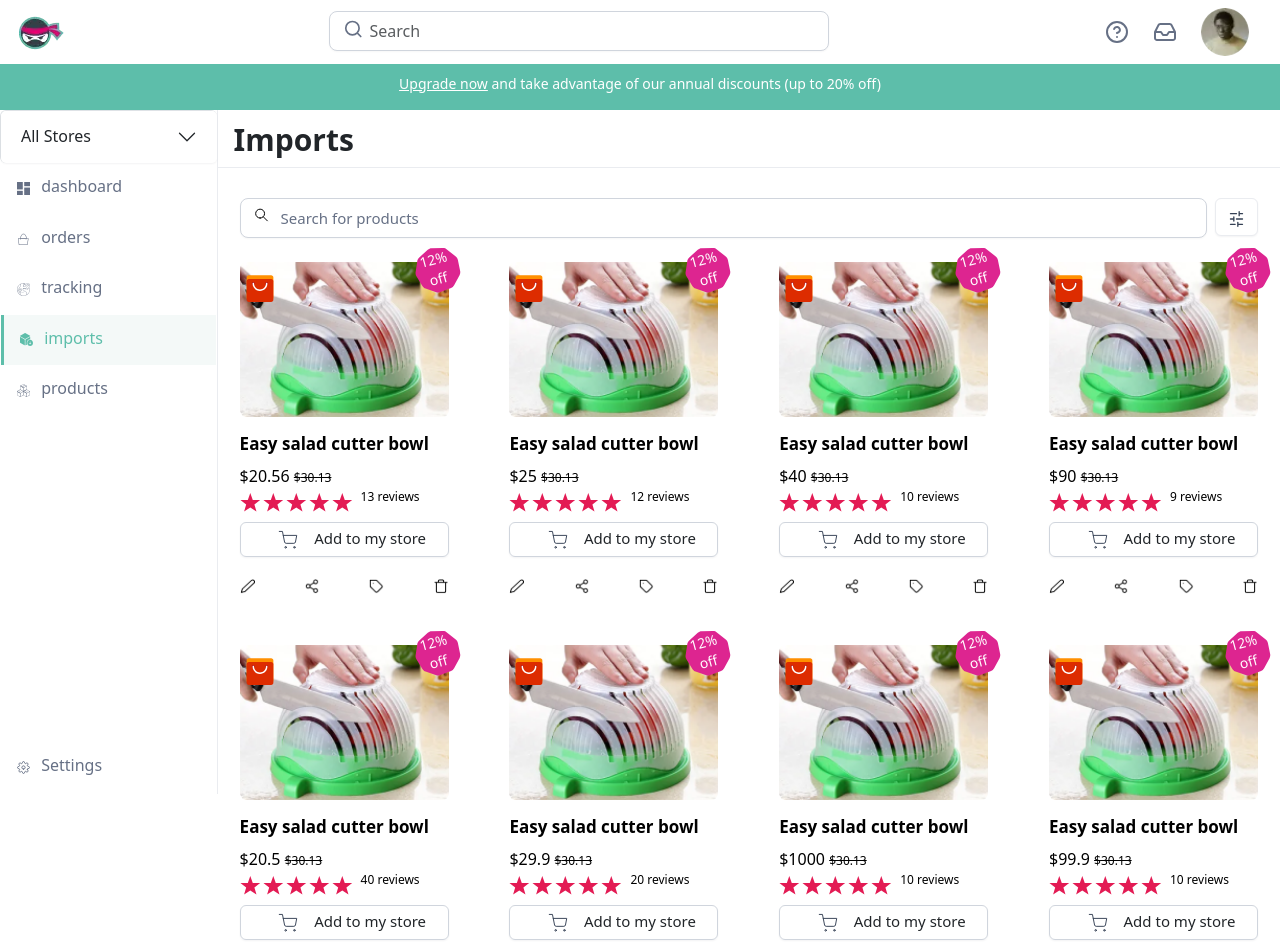
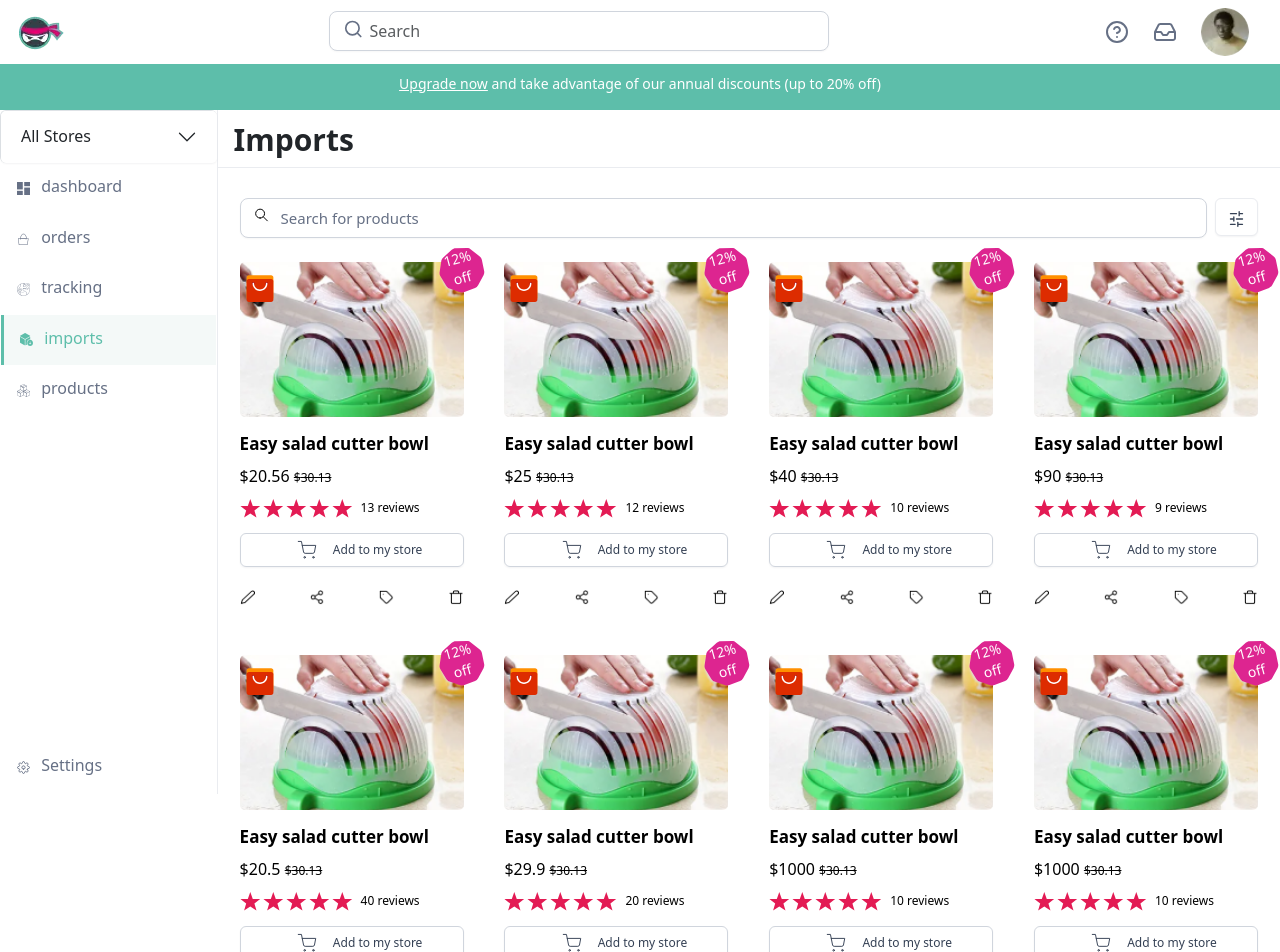
Before and after one commit to omarashrafothman/e-commerse-dashboard, a Next.js app: page /imports in a window 1280 px wide. Shown: the top 952 px of the page. Built offline with nearby package versions, Linux system fonts and the light colour scheme.

Commit message:
import update

```diff
--- a/src/components/product/Product.jsx
+++ b/src/components/product/Product.jsx
@@ -85,12 +85,12 @@ export default function Product({
           <p className="price">
             ${price} <s className="sale">${sale}</s>
           </p>
-          <div className="productReview d-flex">
+          <div className="productReview d-flex align-items-center">
             <StarRating rating={rate} Dimension={21} spacing={1} />
             <p className="">{reviews} reviews</p>
           </div>
           <div className="addBtnBox">
-            <button className="btn w-100 text-center">
+            <button className="btn w-100 text-center d-flex align-items-center justify-content-center">
               <svg
                 xmlns="http://www.w3.org/2000/svg"
                 width="20"
--- a/src/components/productDetails/ProductDetails.jsx
+++ b/src/components/productDetails/ProductDetails.jsx
@@ -23,7 +23,7 @@ export default function ProductDetails({ paramsId, segment }) {
     <div>
       <div className="main">
         <div className="container3">
-          <div className="container1 py-0">
+          <div className="container1 py-0" style={{ marginLeft: "2rem" }}>
             <Link href="/imports" className="backLink mt-3">
               <Image src={arrowLeft} />
             </Link>
--- a/src/local-json/products.json
+++ b/src/local-json/products.json
@@ -128,43 +128,7 @@
   {
     "id": 8,
     "name": "Easy salad cutter bowl",
-    "price": 99.9,
-    "sale": 30.13,
-    "rate": 5,
-    "description": "Chopper Vegetable Salad Cutter Cutting Bowl Vegetable Slices Cut Fruit for Kitchen Tools Accessories Gadgets Kitchen Items",
-    "mainImagSrc": "",
-    "secondImagSrc": "",
-    "thirdImagSrc": "",
-    "forthImagSrc": "",
-    "reviews": 10,
-    "brandName": "Chopper Vegetables",
-    "shipingTo": "Free to Australia via ePacket",
-    "supplier": "Genkent Official Store",
-    "stockStatus": "out of stock",
-    "offerPercent": "12% off"
-  },
-  {
-    "id": 9,
-    "name": "Easy salad cutter bowl",
-    "price": 99.9,
-    "sale": 30.13,
-    "rate": 5,
-    "description": "Chopper Vegetable Salad Cutter Cutting Bowl Vegetable Slices Cut Fruit for Kitchen Tools Accessories Gadgets Kitchen Items",
-    "mainImagSrc": "",
-    "secondImagSrc": "",
-    "thirdImagSrc": "",
-    "forthImagSrc": "",
-    "reviews": 10,
-    "brandName": "Chopper Vegetables",
-    "shipingTo": "Free to Australia via ePacket",
-    "supplier": "Genkent Official Store",
-    "stockStatus": "out of stock",
-    "offerPercent": "12% off"
-  },
-  {
-    "id": 10,
-    "name": "Easy salad cutter bowl",
-    "price": 99.9,
+    "price": 1000,
     "sale": 30.13,
     "rate": 5,
     "description": "Chopper Vegetable Salad Cutter Cutting Bowl Vegetable Slices Cut Fruit for Kitchen Tools Accessories Gadgets Kitchen Items",
--- a/src/pages/imports/[productId]/editproduct/layout.js
+++ b/src/pages/imports/[productId]/editproduct/layout.js
@@ -20,7 +20,6 @@ function Layout({ children }) {
   //   `/imports/[productId]/editproduct/description`,
   //   `/imports/${route.query}/editproduct/description`
   // );
-
   const editProductgNavigation = [
     { name: "product", to: `/imports/${productId}/editproduct` },
     {
--- a/src/pages/imports/[productId]/editproduct/variants.jsx
+++ b/src/pages/imports/[productId]/editproduct/variants.jsx
@@ -316,7 +316,6 @@ function variant() {
               <th scope="col" className="dataWithImage">
                 <div className="d-flex align-items-center">
                   <label class="control control-checkbox m-0 ">
-                    Use all
                     <input type="checkbox" />
                     <div class="control_indicator"></div>
                   </label>
--- a/src/styles/globals.css
+++ b/src/styles/globals.css
@@ -128,6 +128,7 @@ p.warning {
 }
 .container1 {
   flex-basis: 100%;
+
   padding: 0 22px;
   padding-top: 4rem;
 }
@@ -1489,7 +1490,8 @@ tr td div .orderImage img {
   width: 100%;
 }
 .productBox {
-  width: 209px;
+  /* width: 209px; */
+  width: 22%;
   background-color: var(--white-color);
   margin-bottom: 3rem;
   position: relative;
@@ -1530,14 +1532,14 @@ tr td div .orderImage img {
   text-decoration-line: strikethrough !important;
 }
 .productReview {
-  margin-top: -1rem;
+  margin-top: -1.5rem;
 }
 .productReview p {
   font-size: 15px !important;
 
   font-weight: 400 !important;
   color: var(--black-color);
-  line-height: 35px !important;
+  margin-top: 1.2rem;
   margin-left: 0.5rem !important;
 }
 
@@ -1545,7 +1547,8 @@ tr td div .orderImage img {
   width: 100%;
 }
 .addBtnBox button {
-  font-size: 15px;
+  font-size: 12px;
+  color: #344054;
   width: 98%;
   font-weight: 500;
   line-height: 18px;
@@ -1576,7 +1579,7 @@ tr td div .orderImage img {
   /* transform: rotate(-15deg); */
   /* border-radius: 10px; */
   top: -4%;
-  left: 84%;
+  left: 89%;
 }
 .saleBoxp {
   position: absolute;
@@ -1667,15 +1670,16 @@ tr td div .orderImage img {
 .productDetailsContainer {
   margin-top: 24px;
 
+  margin-left: 2rem;
   flex-wrap: wrap;
   display: flex;
 }
 .productDetailsContainer .productDetailsMedia {
-  width: 35%;
+  width: 40%;
 }
 .productDetailsContainer .productDetailsMedia .bigMediaBox {
-  width: 426px;
-  height: 406px;
+  width: 426px !important;
+  height: 406px !important;
 }
 .productDetailsContainer .productDetailsMedia .bigMediaBox img {
   width: 100%;
@@ -1696,7 +1700,7 @@ tr td div .orderImage img {
   justify-content: space-between;
 }
 .productDetailsContainer .productDetailsContent {
-  width: 60%;
+  width: 50%;
 }
 .productDetailsContainer .productDetailsContent h3 {
   color: var(--price-color);
```
Also changed, not shown: src/pages/imports/[productId]/editproduct/description.jsx (+10 -1 lines).
